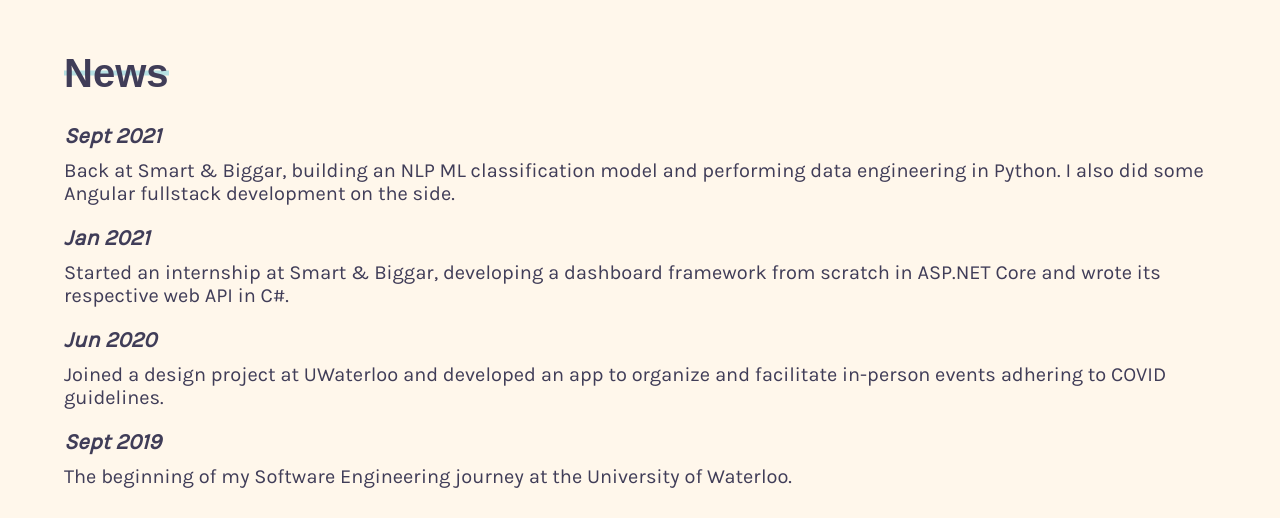
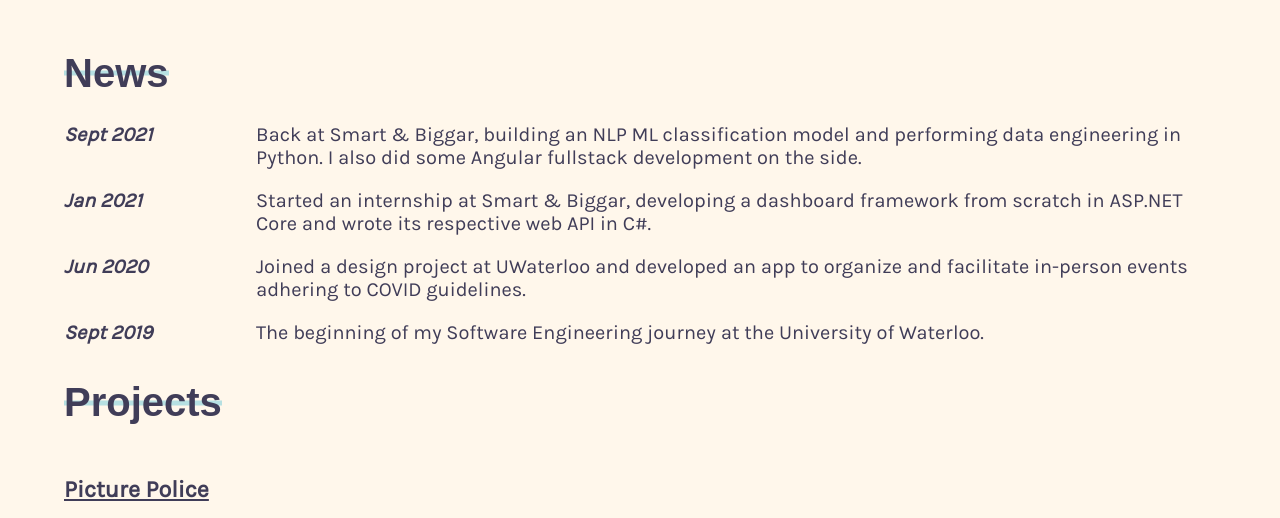
Before and after one commit to dannywuwu/dannywuwu.github.io, a React (Create React App) app: page / in a window 1280 px wide. Shown: the part 1640-2158 px from the top of the page. Built offline with nearby package versions, Linux system fonts and the light colour scheme.

Commit message:
timeline tablet styles

```diff
--- a/src/res/styles/Timeline.scss
+++ b/src/res/styles/Timeline.scss
@@ -1,3 +1,5 @@
+@import "styles";
+
 .timeline-entry {
   i {
     display: block;
@@ -8,3 +10,13 @@
 
   margin: 2rem 0;
 }
+
+@media screen and (min-width: $tablet) {
+  .timeline-entry {
+    display: grid;
+    grid-template-columns: 2fr 10fr;
+    i {
+      font-size: 1em;
+    }
+  }
+}
```
